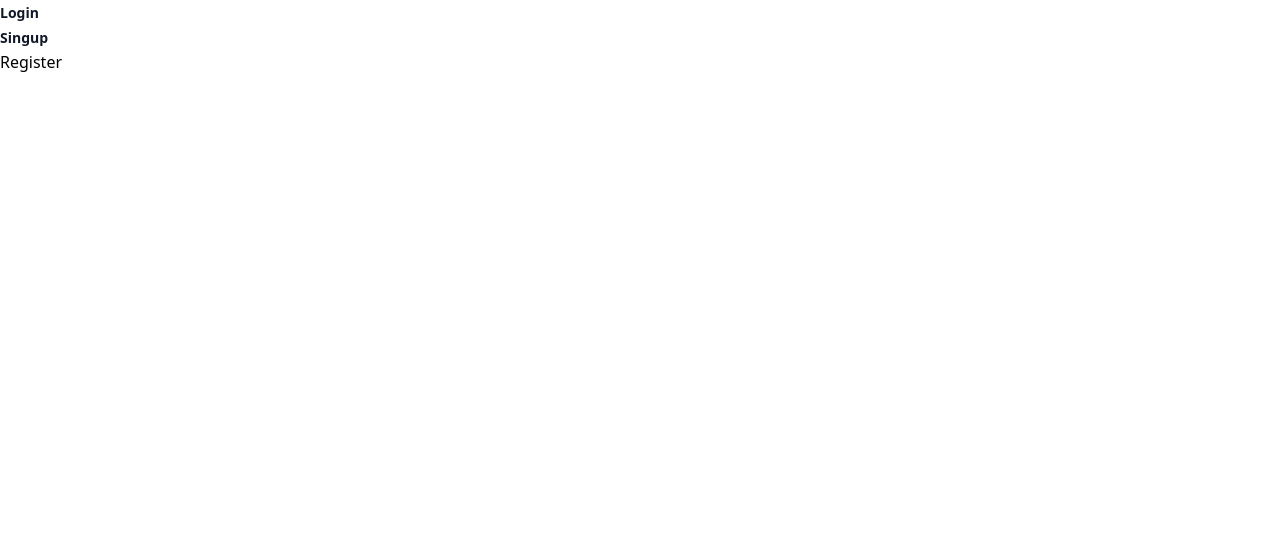
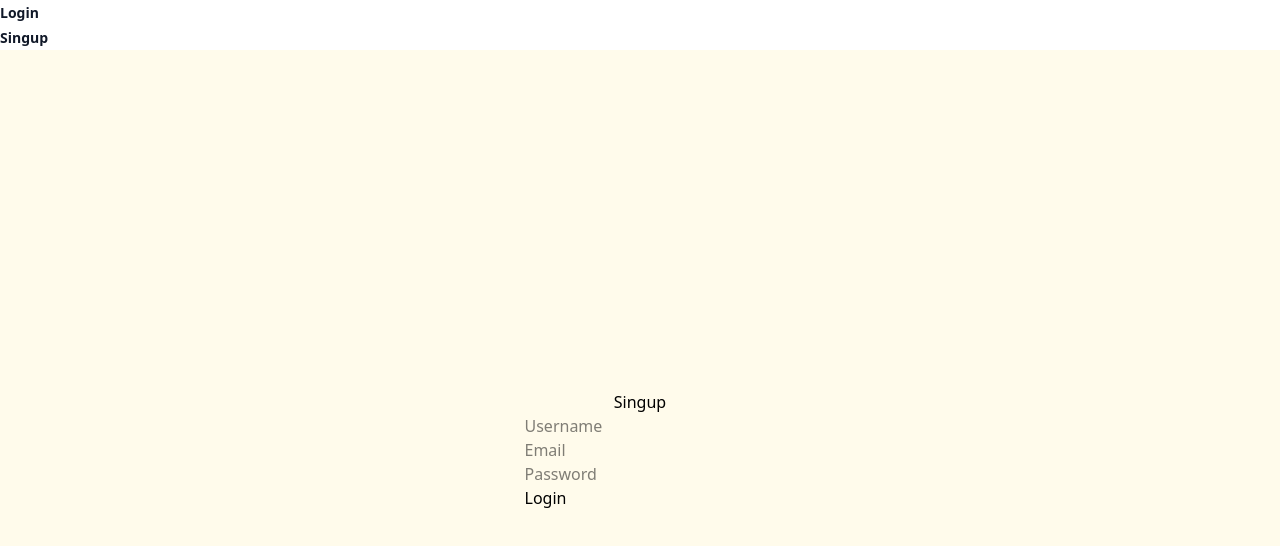
Before and after one commit to AvinashKant/e-commerce-react, a React (Vite) app: page /singup in a window 1280 px wide. Shown: the top 546 px of the page. Built offline with nearby package versions, Linux system fonts and the light colour scheme.

Commit message:
Login and singup

```diff
--- a/package.json
+++ b/package.json
@@ -22,6 +22,7 @@
     "postcss": "^8.5.6",
     "react": "^19.1.0",
     "react-dom": "^19.1.0",
+    "react-hook-form": "^7.63.0",
     "react-redux": "^9.2.0",
     "react-router-dom": "^7.6.0",
     "tailwindcss": "^4.1.13"
--- /dev/null
+++ b/src/features/login/Login.tsx
@@ -0,0 +1,42 @@
+import { useForm, SubmitHandler } from "react-hook-form"
+
+type Inputs = {
+    example: string
+    password: string
+}
+
+export default function Login() {
+    const {
+        register,
+        handleSubmit,
+        watch,
+        formState: { errors },
+    } = useForm<Inputs>({})
+    const onSubmit: SubmitHandler<Inputs> = (data) => console.log(data)
+    return (
+        <>
+            <div className="">
+                <form onSubmit={handleSubmit(onSubmit)}>
+                    <div>
+                        Login
+                    </div>
+                    <div>
+                        <div>
+                            <input type="text" placeholder="Username" />
+                        </div>
+                        <div>
+                            {/* include validation with required or other standard HTML validation rules */}
+                            <input {...register("password", { required: true })} />
+                            {/* errors will return when field validation fails  */}
+                            {errors.password && <span>This field is required</span>}
+                        </div>
+                        <div>
+                            <input className="bg-sky-500 hover:bg-sky-700" type="submit" />
+
+                        </div>
+                    </div>
+                </form>
+            </div>
+        </>
+    )
+}
--- a/src/features/register/Register.jsx
+++ /dev/null
@@ -1,7 +0,0 @@
-export default function Register() {
-    return (
-        <>
-            Register
-        </>
-    )
-}
--- a/src/features/login/Login.jsx
+++ b/src/features/register/Register.tsx
@@ -1,14 +1,16 @@
-
-export default function Login() {
+export default function Register() {
     return (
         <>
             <div className="bg-amber-50 flex flex-col items-center justify-center min-h-screen">
                 <div>
-                    Login
+                    Singup
                 </div>
                 <div>
                     <div>
                         <input type="text" placeholder="Username" />
+                    </div>
+                     <div>
+                        <input type="email" placeholder="Email" />
                     </div>
                     <div>
                         <input type="password" placeholder="Password" />
```
Also changed, not shown: 1 other file (tests, documents, lock files or other folders).
